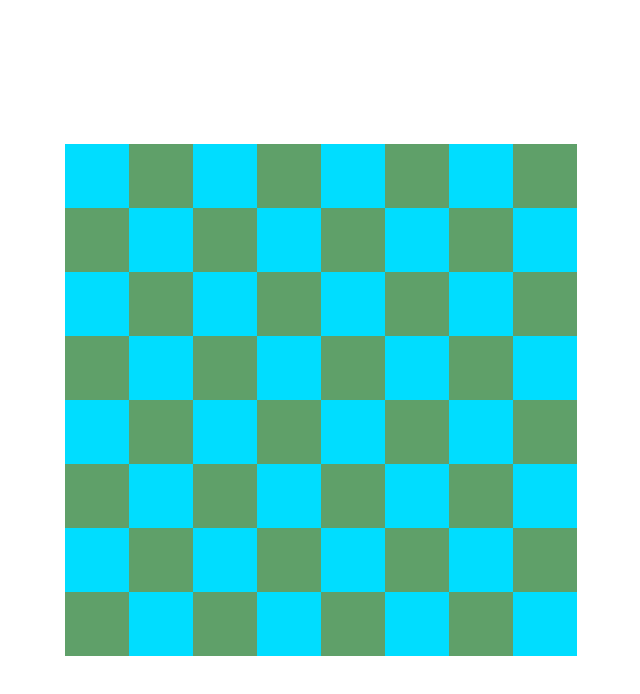
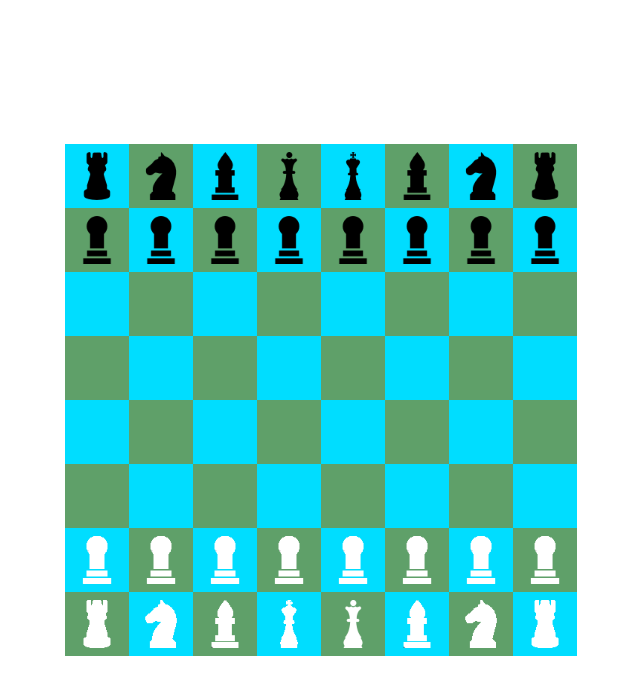
Before and after one commit to dima648228/chess-react, a React (Create React App) app: page / in a window 1280 px wide. Shown: the top 694 px of the page, without its empty margins (79-719 px from the left). Built offline with nearby package versions, Linux system fonts and the light colour scheme.

Commit message:
figures movement (queen, bishop, knight, rook)

```diff
--- a/src/classes/Board.js
+++ b/src/classes/Board.js
@@ -30,7 +30,70 @@ export class Board {
         return this.cells[y][x]
     }
 
+    highlightCells(selectedCell) {
+        for (let i=0;i<this.cells.length;++i) {
+            const row = this.cells[i]
+            for (let j=0;j<row.length;++j) {
+                const target = row[j]
+                target.available = !!selectedCell?.figure?.canMove(target)
+            }
+        }
+    }
+
+    getCopyBoard() {
+        const newBoard = new Board()
+        newBoard.cells = this.cells
+
+        return newBoard
+    }
+
     addFigures() {
-        new Bishop("black",this.getCell(3,3).figure)
+        this.addKings()
+        this.addQueens()
+        this.addKnights()
+        this.addBishops()
+        this.addRooks()
+        this.addPawns()
+    }
+
+    addKings() {
+        new King("black",this.getCell(4,0))
+        new King("white",this.getCell(3,7))
+    }
+
+    addQueens() {
+        new Queen("black",this.getCell(3,0))
+        new Queen("white",this.getCell(4,7))
+    }
+
+    addKnights() {
+        new Knight("black",this.getCell(1,0))
+        new Knight("black",this.getCell(6,0))
+        new Knight("white",this.getCell(1,7))
+        new Knight("white",this.getCell(6,7))
+    }
+
+    addBishops() {
+        new Bishop("black",this.getCell(2,0))
+        new Bishop("black",this.getCell(5,0))
+        new Bishop("white",this.getCell(2,7))
+        new Bishop("white",this.getCell(5,7))
+    }
+
+    addRooks() {
+        new Rook("black",this.getCell(0,0))
+        new Rook("black",this.getCell(7,0))
+        new Rook("white",this.getCell(0,7))
+        new Rook("white",this.getCell(7,7))
+    }
+
+    addPawns() {
+        for (let i=0;i<8;++i) {
+            new Pawn("black",this.getCell(i,1))
+        }
+
+        for (let i=0;i<8;++i) {
+            new Pawn("white",this.getCell(i,6))
+        }
     }
 }
--- a/src/classes/Cell.js
+++ b/src/classes/Cell.js
@@ -11,5 +11,65 @@ export class Cell {
         this.id = Math.random()
     }
 
+    isEmpty() {
+        return this.figure === null
+    }
 
+    isEmptyVertical(target) {
+        if (this.x !== target.x) {
+            return false
+        }
+
+        const min = Math.min(this.y, target.y)
+        const max = Math.max(this.y, target.y)
+
+        for (let y=min+1;y<max;++y) {
+            if (!this.board.getCell(this.x,y).isEmpty()) {
+                return false
+            }
+        }
+
+        return true
+    }
+
+    isEmptyHorizontal(target) {
+        if (this.y !== target.y) {
+            return false
+        }
+
+        const min = Math.min(this.x, target.x)
+        const max = Math.max(this.x, target.x)
+
+        for (let x=min+1;x<max;++x) {
+            if (!this.board.getCell(x,this.y).isEmpty()) {
+                return false
+            }
+        }
+
+        return true
+    }
+
+    isEmptyDiagonal(target) {
+        const absX = Math.abs(target.x-this.x)
+        const absY = Math.abs(target.y-this.y)
+
+        if (absY !== absX) {
+            return false
+        }
+
+        const dy = this.y < target.y ? 1 : -1
+        const dx = this.x < target.x ? 1 : -1
+
+        for (let i=1;i<absY;++i) {
+            if (!this.board.getCell(this.x+dx*i,this.y+dy*i).isEmpty()) {
+                return false
+            }
+        }
+
+        return true
+    }
+
+    moveFigure(target) {
+        this.figure?.moveFigure(target)
+    }
 }
--- a/src/classes/Figure.js
+++ b/src/classes/Figure.js
@@ -9,7 +9,7 @@ export const FIGURES = {
 }
 
 export class Figure {
-    сonstructor(color,cell) {
+    constructor(color,cell) {
         this.color = color
         this.cell = cell
         this.cell.figure = this
@@ -19,10 +19,21 @@ export class Figure {
     }
 
     canMove(target) {
+        if (target.figure?.color === this.color) {
+            return false
+        }
+
+        if (target.figure?.name === FIGURES.KING) {
+            return false
+        }
+
         return true
+
     }
 
     moveFigure(target) {
-
+        target.figure = this;
+        this.cell.figure = null;
+        this.cell = target;
     }
 }
--- a/src/classes/figures/Bishop.js
+++ b/src/classes/figures/Bishop.js
@@ -9,4 +9,16 @@ export class Bishop extends Figure {
         this.logo = color === "black" ? blackLogo : whiteLogo
         this.name = FIGURES.BISHOP
     }
+
+
+    canMove(target) {
+        if (!super.canMove(target)) {
+            return false
+        }
+        if (this.cell.isEmptyDiagonal(target)) {
+            return true
+        }
+
+        return false
+    }
 }
--- a/src/classes/figures/King.js
+++ b/src/classes/figures/King.js
@@ -9,4 +9,12 @@ export class King extends Figure {
         this.logo = color === "black" ? blackLogo : whiteLogo
         this.name = FIGURES.KING
     }
+
+    canMove(target) {
+        if (!super.canMove(target)) {
+            return false
+        }
+
+        return true
+    }
 }
--- a/src/classes/figures/Knight.js
+++ b/src/classes/figures/Knight.js
@@ -9,4 +9,18 @@ export class Knight extends Figure {
         this.logo = color === "black" ? blackLogo : whiteLogo
         this.name = FIGURES.KNIGHT
     }
+
+    canMove(target) {
+        if (!super.canMove(target)) {
+            return false
+        }
+
+        // Логика для движения коня будет находиться непосредственно в самом классе коня.
+        const dx = Math.abs(this.cell.x - target.x)
+        const dy = Math.abs(this.cell.y - target.y)
+
+
+
+        return true
+    }
 }
--- a/src/classes/figures/Pawn.js
+++ b/src/classes/figures/Pawn.js
@@ -9,4 +9,12 @@ export class Pawn extends Figure {
         this.logo = color === "black" ? blackLogo : whiteLogo
         this.name = FIGURES.PAWN
     }
+
+    canMove(target) {
+        if (!super.canMove(target)) {
+            return false
+        }
+
+        return true
+    }
 }
--- a/src/classes/figures/Queen.js
+++ b/src/classes/figures/Queen.js
@@ -9,4 +9,21 @@ export class Queen extends Figure {
         this.logo = color === "black" ? blackLogo : whiteLogo
         this.name = FIGURES.QUEEN
     }
+
+    canMove(target) {
+        if (!super.canMove(target)) {
+            return false
+        }
+        if (this.cell.isEmptyVertical(target)) {
+            return true
+        }
+        if (this.cell.isEmptyHorizontal(target)) {
+            return true
+        }
+        if (this.cell.isEmptyDiagonal(target)) {
+            return true
+        }
+
+        return false
+    }
 }
--- a/src/classes/figures/Rook.js
+++ b/src/classes/figures/Rook.js
@@ -9,4 +9,18 @@ export class Rook extends Figure {
         this.logo = color === "black" ? blackLogo : whiteLogo
         this.name = FIGURES.ROOK
     }
+
+    canMove(target) {
+        if (!super.canMove(target)) {
+            return false
+        }
+        if (this.cell.isEmptyVertical(target)) {
+            return true
+        }
+        if (this.cell.isEmptyHorizontal(target)) {
+            return true
+        }
+
+        return false
+    }
 }
--- a/src/components/BoardComponent.jsx
+++ b/src/components/BoardComponent.jsx
@@ -1,17 +1,45 @@
-import React from 'react'
+import React, { useEffect, useState } from 'react'
 
 import '../styles/App.css'
 
 import CellComponent from './CellComponent'
+import { Board } from '../classes/Board'
 
 const BoardComponent = ({board,setBoard}) => {
+
+    const [selected,setSelected] = useState(null)
+
+    function click(cell) {
+        if (selected && selected !== cell && selected.figure?.canMove(cell)) {
+            selected.moveFigure(cell)
+            setSelected(null)
+            updateBoard()
+        } else {
+            setSelected(cell);
+        }
+    }
+
+    useEffect(() => {
+        highlightCells()
+    }, [selected])
+
+    function highlightCells() {
+        board.highlightCells(selected)
+        updateBoard()
+    }
+
+    function updateBoard() {
+        const newBoard = board.getCopyBoard()
+
+        setBoard(newBoard)
+    }
 
     return (
         <div className='board'>
             {board.cells.map((row,index) =>
                 <React.Fragment key={index}>
                     {row.map(cell =>
-                        <CellComponent cell={cell} key={cell.id}/>
+                        <CellComponent cell={cell} selected={cell.x === selected?.x && cell.y === selected?.y} click={click} key={cell.id}/>
                     )}
                 </React.Fragment>
             )}
--- a/src/components/CellComponent.jsx
+++ b/src/components/CellComponent.jsx
@@ -1,12 +1,16 @@
 
 import '../styles/App.css'
 
-const CellComponent = ({cell}) => {
-    console.log(cell.figure)
+const CellComponent = ({cell,selected,click}) => {
 
     return (
-        <div className={['cell', cell.color].join(' ')}>
-            {cell.figure?.logo && <img src={cell.figure.logo} alt='' />}
+        <div
+            className={['cell', cell.color, selected?'selected':''].join(' ')}
+            onClick={() => click(cell)}
+            style={{background: cell.available && cell.figure ? 'green' : ''}}
+        >
+            {cell.available && !cell.figure && <div className='available' />}
+            {cell.figure && cell.figure.logo && <img src={cell.figure.logo} alt='' />}
         </div>
     )
 }
--- a/src/styles/App.css
+++ b/src/styles/App.css
@@ -40,3 +40,14 @@
 .white {
     background-color: rgb(0, 221, 255);
 }
+
+.selected {
+    background-color: rgb(0, 157, 255);
+}
+
+.available {
+    height: 12px;
+    width: 12px;
+    border-radius: 50%;
+    background-color: rgb(0, 157, 255);
+}
```
